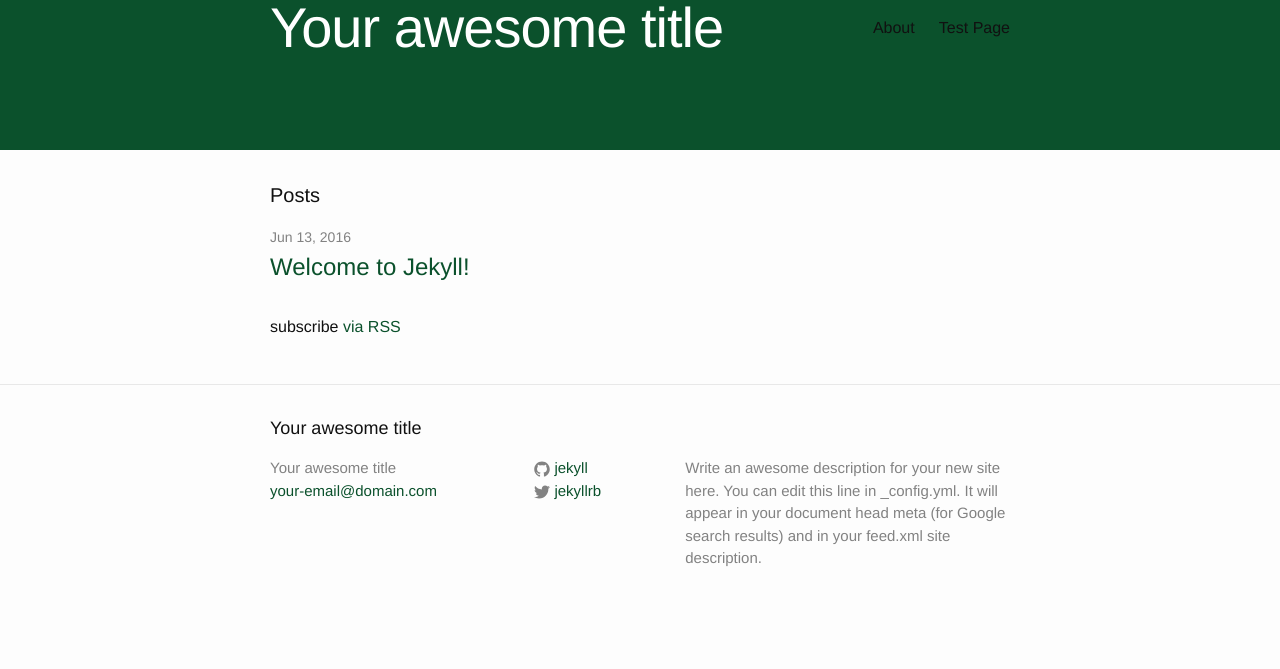
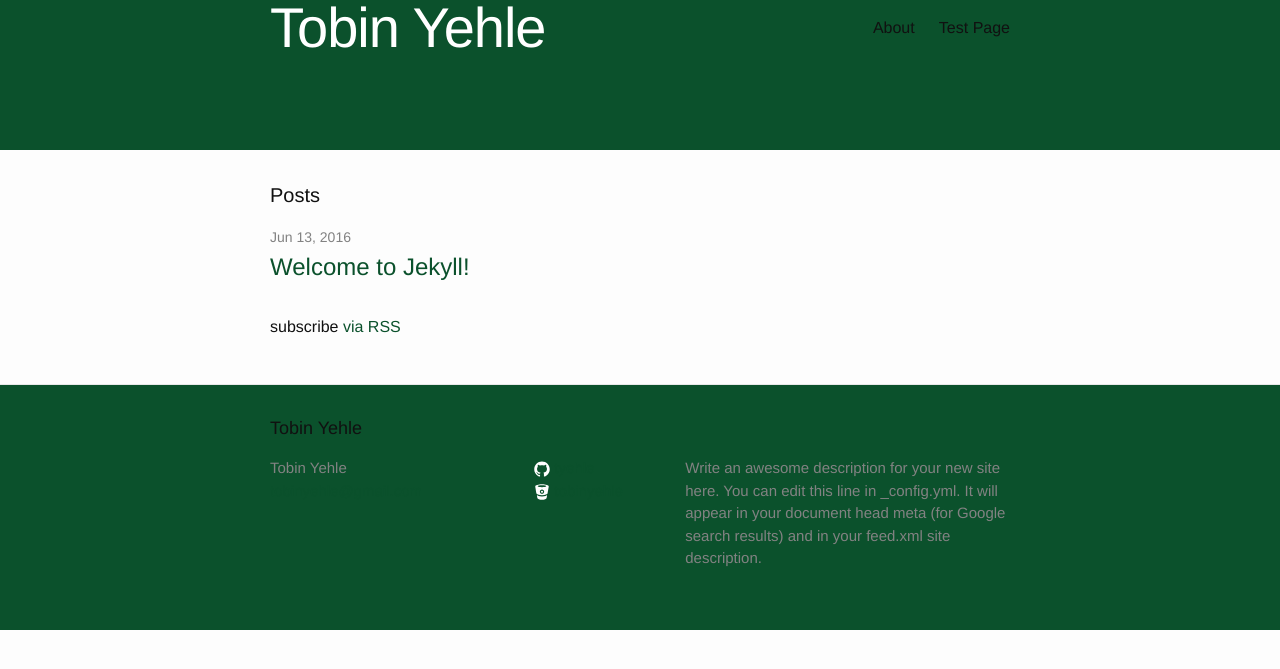
Before and after one commit to tyehle/tyehle.github.io, a Jekyll site: the page built from index.html, in a window 1280 px wide. Shown: the top 669 px of the page. Built offline with Jekyll 4.4.1, drawn with Linux system fonts in a browser that asks for light colours; some web fonts are replaced; Markdown is read by kramdown in place of the engine named in the settings.

Commit message:
fix the footer icons

```diff
--- a/_config.yml
+++ b/_config.yml
@@ -6,16 +6,17 @@
 # 'jekyll serve'. If you change this file, please restart the server process.
 
 # Site settings
-title: Your awesome title
-email: your-email@domain.com
+title: Tobin Yehle
+email: tobinyehle@gmail.com
 description: > # this means to ignore newlines until "baseurl:"
   Write an awesome description for your new site here. You can edit this
   line in _config.yml. It will appear in your document head meta (for
   Google search results) and in your feed.xml site description.
 baseurl: "" # the subpath of your site, e.g. /blog
-url: "http://yourdomain.com" # the base hostname & protocol for your site
-twitter_username: jekyllrb
-github_username:  jekyll
+url: "http://tobin.yehle.io" # the base hostname & protocol for your site
+# twitter_username: jekyllrb
+github_username:  tyehle
+bitbucket_username: tobinyehle
 
 # Build settings
 markdown: redcarpet
--- a/_includes/footer.html
+++ b/_includes/footer.html
@@ -20,6 +20,12 @@
           </li>
           {% endif %}
 
+          {% if site.bitbucket_username %}
+          <li>
+            {% include icon-bitbucket.html username=site.bitbucket_username %}
+          </li>
+          {% endif %}
+
           {% if site.twitter_username %}
           <li>
             {% include icon-twitter.html username=site.twitter_username %}
--- /dev/null
+++ b/_includes/icon-bitbucket.html
@@ -0,0 +1,4 @@
+<a href="https://bitbucket.org/{{ include.username }}">
+  <span class="icon icon--bitbucket">{% include icon-bitbucket.svg %}</span>
+  <span class="username">{{ include.username }}</span>
+</a>
--- a/_includes/icon-github.html
+++ b/_includes/icon-github.html
@@ -1 +1,4 @@
-<a href="https://github.com/{{ include.username }}"><span class="icon icon--github">{% include icon-github.svg %}</span><span class="username">{{ include.username }}</span></a>
+<a href="https://github.com/{{ include.username }}">
+  <span class="icon icon--github">{% include icon-github.svg %}</span>
+  <span class="username">{{ include.username }}</span>
+</a>
--- a/_sass/_base.scss
+++ b/_sass/_base.scss
@@ -199,8 +199,6 @@ pre {
         height: 16px;
         vertical-align: middle;
 
-        path {
-            fill: $grey-color;
-        }
+        g { fill: $white-color; }
     }
 }
--- a/_sass/_layout.scss
+++ b/_sass/_layout.scss
@@ -105,6 +105,7 @@
 .site-footer {
     border-top: 1px solid $grey-color-light;
     padding: $spacing-unit 0;
+    background-color: $brand-color;
 }
 
 .footer-heading {
```
Also changed, not shown: _includes/bitbucket_white.png (deleted), _includes/github_white-01.png (deleted), _includes/icon-bitbucket.svg (added), _includes/icon-github.svg.
